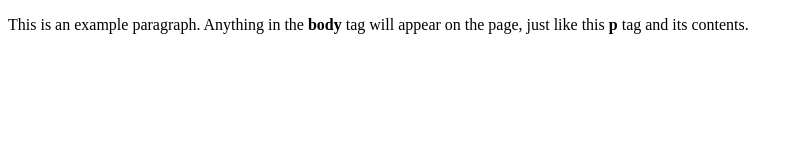
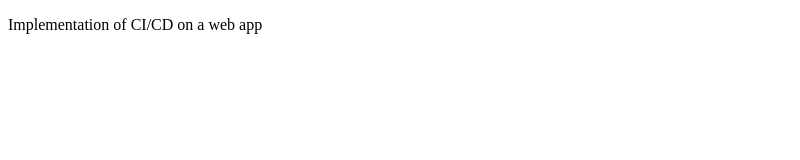
Before and after one commit to funkycadet/hello-world, a plain HTML site: page static/index.html in a window 1280 px wide. Shown: the whole page, without its empty margins (0-800 px from the left). Drawn offline with Linux system fonts and the light colour scheme.

Commit message:
[fix]: Edited index file

```diff
--- a/static/index.html
+++ b/static/index.html
@@ -1,9 +1,9 @@
 <!doctype html>
 <html>
   <head>
-    <title>This is the title of the webpage!</title>
+    <title>CI/CD</title>
   </head>
   <body>
-    <p>This is an example paragraph. Anything in the <strong>body</strong> tag will appear on the page, just like this <strong>p</strong> tag and its contents.</p>
+    <p>Implementation of CI/CD on a web app</p>
   </body>
 </html>
```
